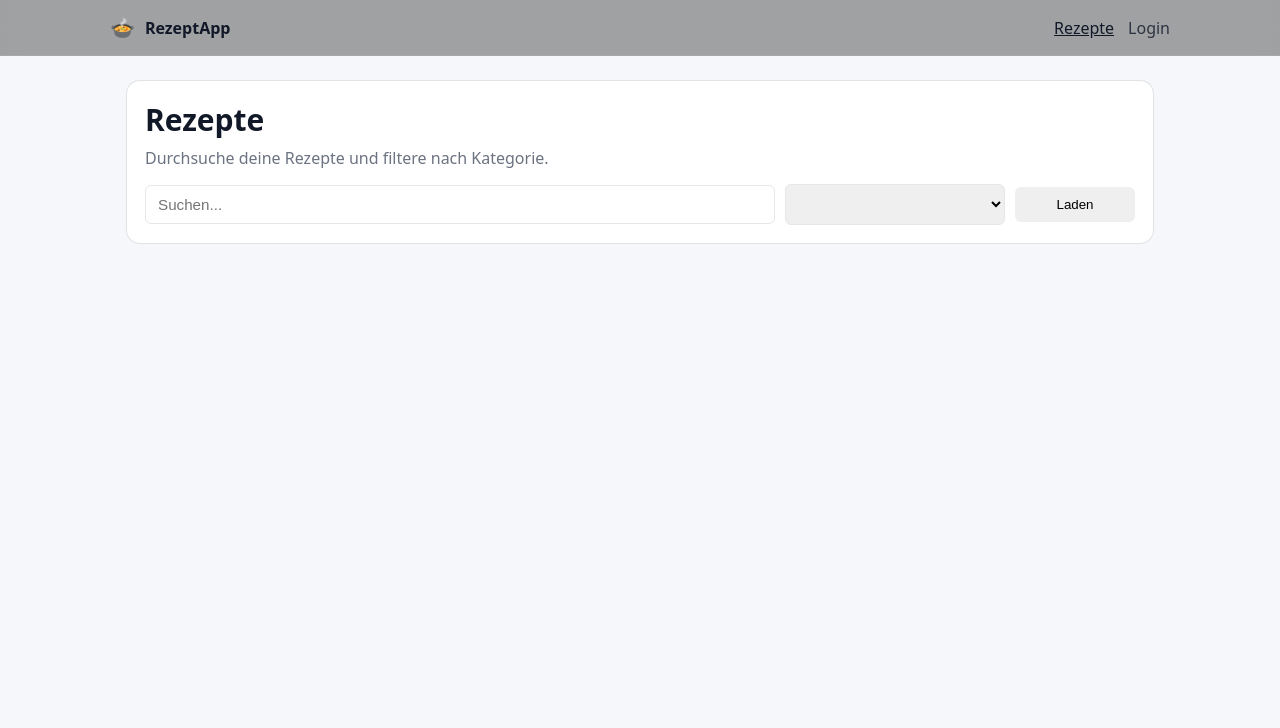
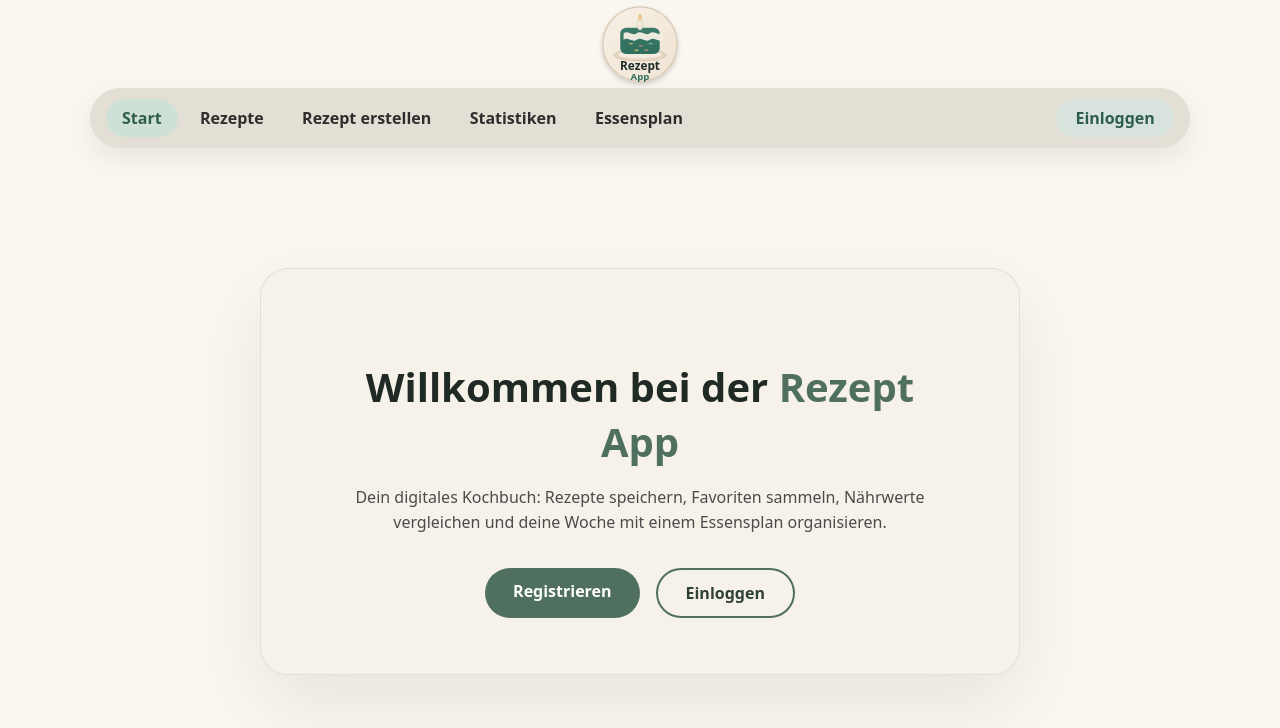
Before and after one commit to ShaweshMoayed/frontend-rezeptapp, a Vue app: page / in a window 1280 px wide. Before the commit this address had no page. Shown: the top 728 px of the page. Built offline with nearby package versions, Linux system fonts and the light colour scheme; the HTML template or start-up script is replaced by a standard one.

Commit message:
Refactor App layout and enhance AppHeader; add HomeView and CreateRecipeView components

```diff
--- a/src/App.vue
+++ b/src/App.vue
@@ -1,20 +1,17 @@
 <template>
   <div class="app">
     <AppHeader />
-
-    <main class="container">
-      <router-view />
-    </main>
+    <router-view />
   </div>
 </template>
 
 <script setup lang="ts">
-import AppHeader from './components/AppHeader.vue'
+import AppHeader from '@/components/AppHeader.vue'
 </script>
 
-<style scoped>
+<style>
 .app {
   min-height: 100vh;
-  background: var(--color-bg);
+  background: #faf7f1;
 }
 </style>
--- a/src/components/AppHeader.vue
+++ b/src/components/AppHeader.vue
@@ -1,28 +1,112 @@
 <template>
-  <header class="header">
-    <div class="container header-inner">
-      <div class="brand">
-        <span class="logo">🍲</span>
-        <span class="name">RezeptApp</span>
+  <header class="topbar">
+    <!-- Logo schwebt darüber -->
+    <div class="logo-float">
+      <img src="@/assets/logo.svg" alt="Rezept App Logo" />
+    </div>
+
+    <nav class="nav-bar">
+      <div class="nav-left">
+        <RouterLink to="/" end>Start</RouterLink>
+        <RouterLink to="/rezepte">Rezepte</RouterLink>
+        <RouterLink to="/rezepte/neu">Rezept erstellen</RouterLink>
+        <RouterLink to="/stats">Statistiken</RouterLink>
+        <RouterLink to="/plan">Essensplan</RouterLink>
       </div>
-      <nav class="nav">
-        <RouterLink to="/">Rezepte</RouterLink>
-        <RouterLink to="/login">Login</RouterLink>
-      </nav>
-    </div>
+
+      <div class="nav-right">
+        <RouterLink to="/login" class="login-btn">
+          Einloggen
+        </RouterLink>
+      </div>
+    </nav>
   </header>
 </template>
 
-<script setup lang="ts">
-import { RouterLink } from 'vue-router'
-</script>
+<script setup lang="ts"></script>
 
 <style scoped>
-.header { border-bottom: 1px solid rgba(255,255,255,0.08); position: sticky; top: 0; background: rgba(0,0,0,0.35); backdrop-filter: blur(10px); }
-.header-inner { display:flex; align-items:center; justify-content:space-between; padding: 14px 0; }
-.brand { display:flex; gap:10px; align-items:center; font-weight:700; }
-.logo { font-size: 20px; }
-.nav { display:flex; gap:14px; }
-.nav a { opacity: .8; }
-.nav a.router-link-active { opacity: 1; text-decoration: underline; }
+/* ===== Header Grundlayout ===== */
+.topbar {
+  position: relative;
+  padding-top: 5.5rem;
+}
+
+/* ===== Schwebendes Logo ===== */
+.logo-float {
+  position: absolute;
+  top: 0;
+  left: 50%;
+  transform: translateX(-50%);
+  animation: float 6s ease-in-out infinite;
+  z-index: 2;
+}
+
+.logo-float img {
+  width: 92px;
+}
+
+/* Schwebeanimation */
+@keyframes float {
+  0% { transform: translate(-50%, 0); }
+  50% { transform: translate(-50%, -8px); }
+  100% { transform: translate(-50%, 0); }
+}
+
+/* ===== Navbar ===== */
+.nav-bar {
+  max-width: 1100px;
+  margin: 0 auto;
+  background: #e4dfd4;
+  border-radius: 999px;
+  padding: 0.7rem 1rem;
+  display: flex;
+  justify-content: space-between;
+  align-items: center;
+  box-shadow: 0 10px 30px rgba(0,0,0,0.08);
+}
+
+/* ===== Link Gruppen ===== */
+.nav-left,
+.nav-right {
+  display: flex;
+  align-items: center;
+  gap: 0.4rem;
+}
+
+/* ===== Normale Nav Links ===== */
+.nav-left a {
+  padding: 0.5rem 1rem;
+  border-radius: 999px;
+  font-weight: 600;
+  color: #2e2e2e;
+  text-decoration: none;
+  transition: all 0.25s ease;
+}
+
+/* Hover */
+.nav-left a:hover {
+  background: rgba(70, 120, 95, 0.15);
+}
+
+/* ✅ AKTIVER LINK (wie „Start“) */
+.nav-left a.router-link-exact-active {
+  background: #cfe0d6;
+  color: #2f5d4c;
+}
+
+/* ===== Login Button ===== */
+.login-btn {
+  padding: 0.5rem 1.2rem;
+  border-radius: 999px;
+  background: #d7e3dc;
+  color: #2f5d4c;
+  font-weight: 600;
+  text-decoration: none;
+  transition: all 0.25s ease;
+}
+
+.login-btn:hover {
+  background: #c2d5cb;
+}
 </style>
--- a/src/router/index.ts
+++ b/src/router/index.ts
@@ -1,15 +1,66 @@
-import { createRouter, createWebHistory } from 'vue-router'
-import RecipesView from '../views/RecipesView.vue'
+import { createRouter, createWebHistory, type RouteRecordRaw } from 'vue-router'
+
+const routes: RouteRecordRaw[] = [
+  {
+    path: '/',
+    name: 'home',
+    component: () => import('@/views/HomeView.vue'),
+  },
+  {
+    path: '/rezepte',
+    name: 'recipes',
+    component: () => import('@/views/RecipesView.vue'),
+  },
+  {
+    path: '/rezepte/neu',
+    name: 'create-recipe',
+    component: () => import('@/views/CreateRecipeView.vue'),
+  },
+  {
+    path: '/rezepte/:id',
+    name: 'recipe-detail',
+    component: () => import('@/views/RecipeDetailView.vue'),
+    props: true,
+  },
+  {
+    path: '/stats',
+    name: 'stats',
+    component: () => import('@/views/StatsView.vue'),
+  },
+  {
+    path: '/plan',
+    name: 'meal-plan',
+    component: () => import('@/views/MealPlanView.vue'),
+  },
+  {
+    path: '/favorites',
+    name: 'favorites',
+    component: () => import('@/views/FavoritesView.vue'),
+  },
+  {
+    path: '/login',
+    name: 'login',
+    component: () => import('@/views/LoginView.vue'),
+  },
+  {
+    path: '/register',
+    name: 'register',
+    component: () => import('@/views/RegisterView.vue'),
+  },
+
+  // Fallback
+  {
+    path: '/:pathMatch(.*)*',
+    redirect: '/',
+  },
+]
 
 const router = createRouter({
   history: createWebHistory(import.meta.env.BASE_URL),
-  routes: [
-    {
-      path: '/',
-      name: 'rezepte',
-      component: RecipesView, // Hauptseite mit Rezeptübersicht
-    },
-  ],
+  routes,
+  scrollBehavior() {
+    return { top: 0 }
+  },
 })
 
 export default router
--- a/src/styles/main.css
+++ b/src/styles/main.css
@@ -1,177 +1,64 @@
-/* =========================
-   CSS RESET (modern)
-========================= */
-*,
-*::before,
-*::after {
-  box-sizing: border-box;
-  margin: 0;
-  padding: 0;
+:root {
+  /* Background */
+  --bg: #f7f2ea;
+
+  /* Text */
+  --text: #1f2a24;
+  --muted: #3a4a41;
+
+  /* Accent (dein Grün) */
+  --accent: #3f6d57;
+
+  /* Navigation */
+  --nav-bg: #d9d2c7;       /* dunkler als vorher */
+  --nav-border: #c7bfb2;
+
+  --chip: rgba(255, 255, 255, 0.45);
+  --chip-border: rgba(0, 0, 0, 0.12);
+
+  --cta-bg: rgba(255, 255, 255, 0.65);
+  --cta-border: rgba(0, 0, 0, 0.14);
+
+  /* Hero */
+  --hero-bg: #efe7da;      /* beige, aber mit Kontrast */
+  --hero-border: rgba(0, 0, 0, 0.14);
+
+  /* Buttons */
+  --btn2-bg: rgba(255, 255, 255, 0.55);
+  --btn2-border: rgba(0, 0, 0, 0.18);
 }
 
-html, body {
-  height: 100%;
-  font-family: Inter, system-ui, -apple-system, BlinkMacSystemFont, 'Segoe UI', sans-serif;
-  background: #f9fafb;
-  color: #111827;
+* {
+  box-sizing: border-box;
 }
 
-/* =========================
-   DESIGN TOKENS
-========================= */
-:root {
-  --color-primary: #4f46e5;
-  --color-primary-hover: #4338ca;
-  --color-bg: #f9fafb;
-  --color-card: #ffffff;
-  --color-border: #e5e7eb;
-  --color-text-muted: #6b7280;
-
-  --radius-sm: 6px;
-  --radius-md: 10px;
-  --radius-lg: 16px;
-
-  --shadow-sm: 0 1px 2px rgba(0,0,0,0.05);
-  --shadow-md: 0 4px 12px rgba(0,0,0,0.08);
+html,
+body {
+  height: 100%;
 }
 
-/* =========================
-   LAYOUT
-========================= */
-.container {
-  max-width: 1200px;
-  margin: 0 auto;
-  padding: 24px;
+body {
+  margin: 0;
+  font-family: ui-sans-serif, system-ui, -apple-system, Segoe UI, Roboto, Arial, "Apple Color Emoji",
+  "Segoe UI Emoji";
+  background: radial-gradient(1200px 600px at 20% 10%, rgba(63, 109, 87, 0.08), transparent 60%),
+  radial-gradient(900px 520px at 90% 15%, rgba(63, 109, 87, 0.06), transparent 60%),
+  var(--bg);
+  color: var(--text);
 }
 
-/* =========================
-   TYPOGRAPHY
-========================= */
-h1 {
-  font-size: 2rem;
-  margin-bottom: 1rem;
+a {
+  color: inherit;
 }
 
-h2 {
-  font-size: 1.4rem;
-  margin-bottom: 0.75rem;
+/* App Layout */
+.container {
+  max-width: 1120px;
+  margin: 0 auto;
+  padding: 0 18px;
 }
 
-p {
-  color: var(--color-text-muted);
-  line-height: 1.6;
+/* Optional: macht den Content etwas “luftiger” unter der Topbar */
+main.container {
+  padding-top: 10px;
 }
-
-/* =========================
-   BUTTONS
-========================= */
-button {
-  appearance: none;
-  border: none;
-  border-radius: var(--radius-sm);
-  padding: 10px 16px;
-  font-weight: 500;
-  cursor: pointer;
-  transition: background 0.15s ease, transform 0.05s ease;
-}
-
-button.primary {
-  background: var(--color-primary);
-  color: white;
-}
-
-button.primary:hover {
-  background: var(--color-primary-hover);
-}
-
-button.secondary {
-  background: #eef2ff;
-  color: var(--color-primary);
-}
-
-button:active {
-  transform: scale(0.98);
-}
-
-/* =========================
-   INPUTS
-========================= */
-input,
-select {
-  width: 100%;
-  padding: 10px 12px;
-  border-radius: var(--radius-sm);
-  border: 1px solid var(--color-border);
-  font-size: 0.95rem;
-}
-
-input:focus,
-select:focus {
-  outline: none;
-  border-color: var(--color-primary);
-}
-
-/* =========================
-   CARDS
-========================= */
-.card {
-  background: var(--color-card);
-  border-radius: var(--radius-md);
-  box-shadow: var(--shadow-sm);
-  padding: 16px;
-}
-
-/* =========================
-   GRID
-========================= */
-.grid {
-  display: grid;
-  gap: 16px;
-}
-
-.grid.recipes {
-  grid-template-columns: repeat(auto-fill, minmax(260px, 1fr));
-}
-
-/* =========================
-   LINKS
-========================= */
-a {
-  color: var(--color-primary);
-  text-decoration: none;
-}
-
-a:hover {
-  text-decoration: underline;
-}
-
-:root {
-  --color-bg: #f6f7fb;
-  --card: #ffffff;
-
-  --text: #111827;
-  --muted: #6b7280;
-
-  --border: rgba(17, 24, 39, 0.12);
-  --chip: rgba(17, 24, 39, 0.06);
-
-  --shadow: 0 10px 30px rgba(0, 0, 0, 0.06);
-}
-
-* { box-sizing: border-box; }
-
-html, body {
-  margin: 0;
-  padding: 0;
-  font-family: ui-sans-serif, system-ui, -apple-system, Segoe UI, Roboto, Helvetica, Arial;
-  color: var(--text);
-  background: var(--color-bg);
-}
-
-a { color: inherit; text-decoration: none; }
-
-.container {
-  max-width: 1060px;
-  margin: 0 auto;
-  padding: 24px 16px;
-}
--- /dev/null
+++ b/src/views/CreateRecipeView.vue
@@ -0,0 +1,27 @@
+<template>
+  <section class="create">
+    <div class="card">
+      <h2>Rezept erstellen</h2>
+      <p>Hier kommt gleich das Formular rein.</p>
+    </div>
+  </section>
+</template>
+
+<script setup lang="ts"></script>
+
+<style scoped>
+.create {
+  display: flex;
+  justify-content: center;
+  padding: 2rem 1rem;
+}
+.card {
+  max-width: 920px;
+  width: 100%;
+  background: #fff;
+  border: 1px solid #eee3d7;
+  border-radius: 20px;
+  padding: 2rem;
+  box-shadow: 0 18px 40px rgba(0, 0, 0, 0.06);
+}
+</style>
--- /dev/null
+++ b/src/views/HomeView.vue
@@ -0,0 +1,96 @@
+<template>
+  <section class="hero">
+    <div class="hero-card">
+      <h1>
+        Willkommen bei der <span>Rezept App</span>
+      </h1>
+
+      <p>
+        Dein digitales Kochbuch: Rezepte speichern, Favoriten sammeln,
+        Nährwerte vergleichen und deine Woche mit einem Essensplan organisieren.
+      </p>
+
+      <div class="actions">
+        <RouterLink to="/register" class="btn primary">
+          Registrieren
+        </RouterLink>
+        <RouterLink to="/login" class="btn secondary">
+          Einloggen
+        </RouterLink>
+      </div>
+    </div>
+  </section>
+</template>
+
+<script setup lang="ts"></script>
+
+<style scoped>
+.hero {
+  display: flex;
+  justify-content: center;
+  margin-top: 120px;
+}
+
+.hero-card {
+  background: #f6f2ea;
+  border: 1px solid rgba(0, 0, 0, 0.08);
+  border-radius: 28px;
+  padding: 56px 72px;
+  max-width: 760px;
+  width: 100%;
+  text-align: center;
+  box-shadow: 0 30px 80px rgba(0, 0, 0, 0.08);
+}
+
+h1 {
+  font-size: 40px;
+  font-weight: 800;
+  margin-bottom: 16px;
+}
+
+h1 span {
+  color: #4f6f5f;
+}
+
+p {
+  font-size: 16px;
+  line-height: 1.6;
+  color: #4b4b4b;
+  margin-bottom: 32px;
+}
+
+.actions {
+  display: flex;
+  justify-content: center;
+  gap: 16px;
+}
+
+/* Buttons */
+.btn {
+  padding: 12px 28px;
+  border-radius: 999px;
+  font-weight: 700;
+  text-decoration: none;
+  transition: all 0.25s ease;
+}
+
+.primary {
+  background: #4f6f5f;
+  color: white;
+}
+
+.primary:hover {
+  transform: translateY(-2px);
+  box-shadow: 0 10px 24px rgba(0, 0, 0, 0.15);
+}
+
+.secondary {
+  border: 2px solid #4f6f5f;
+  color: #2f4036;
+  background: transparent;
+}
+
+.secondary:hover {
+  background: #e2ebe6;
+}
+</style>
```
Also changed, not shown: src/assets/logo.svg.
